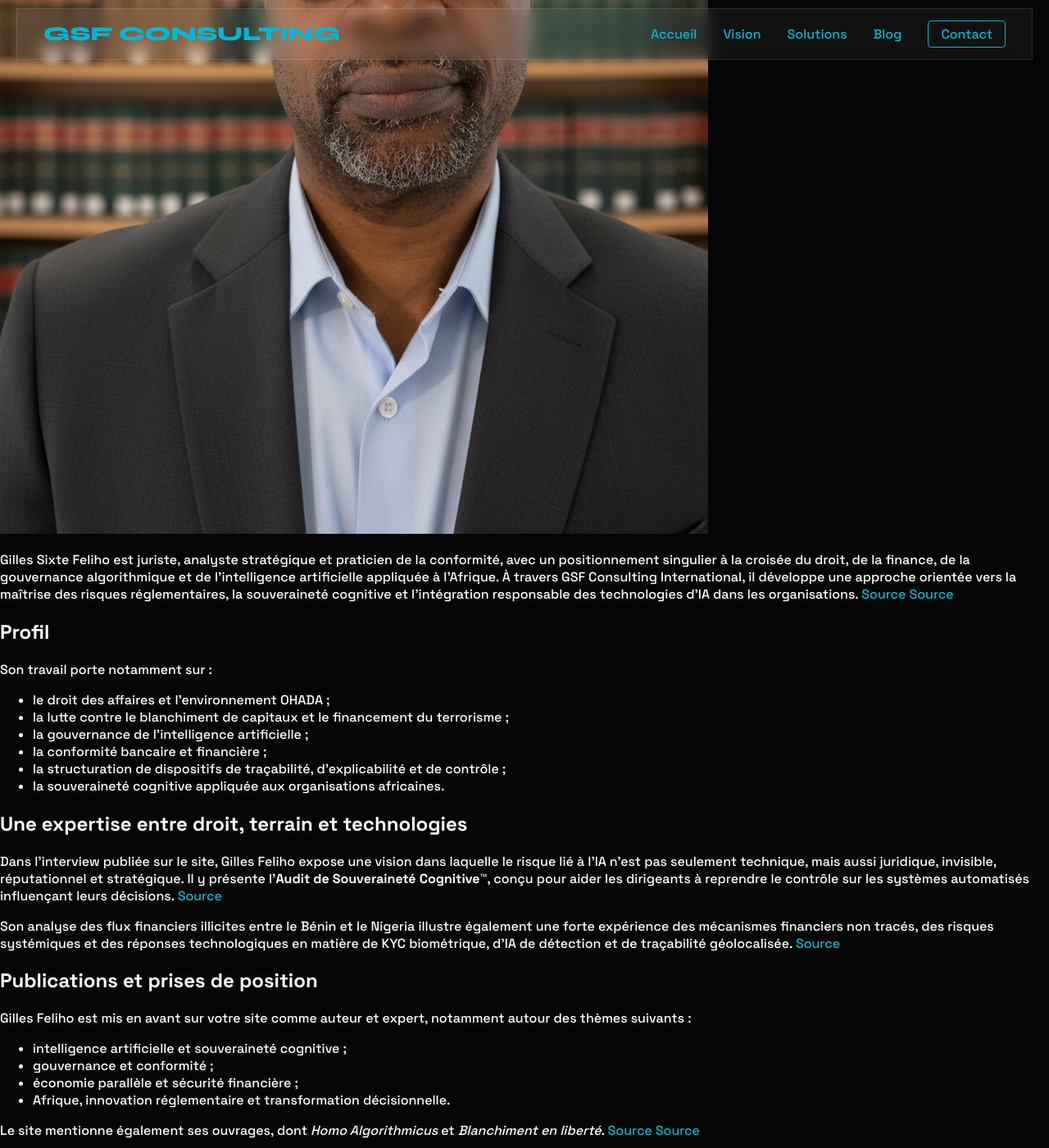
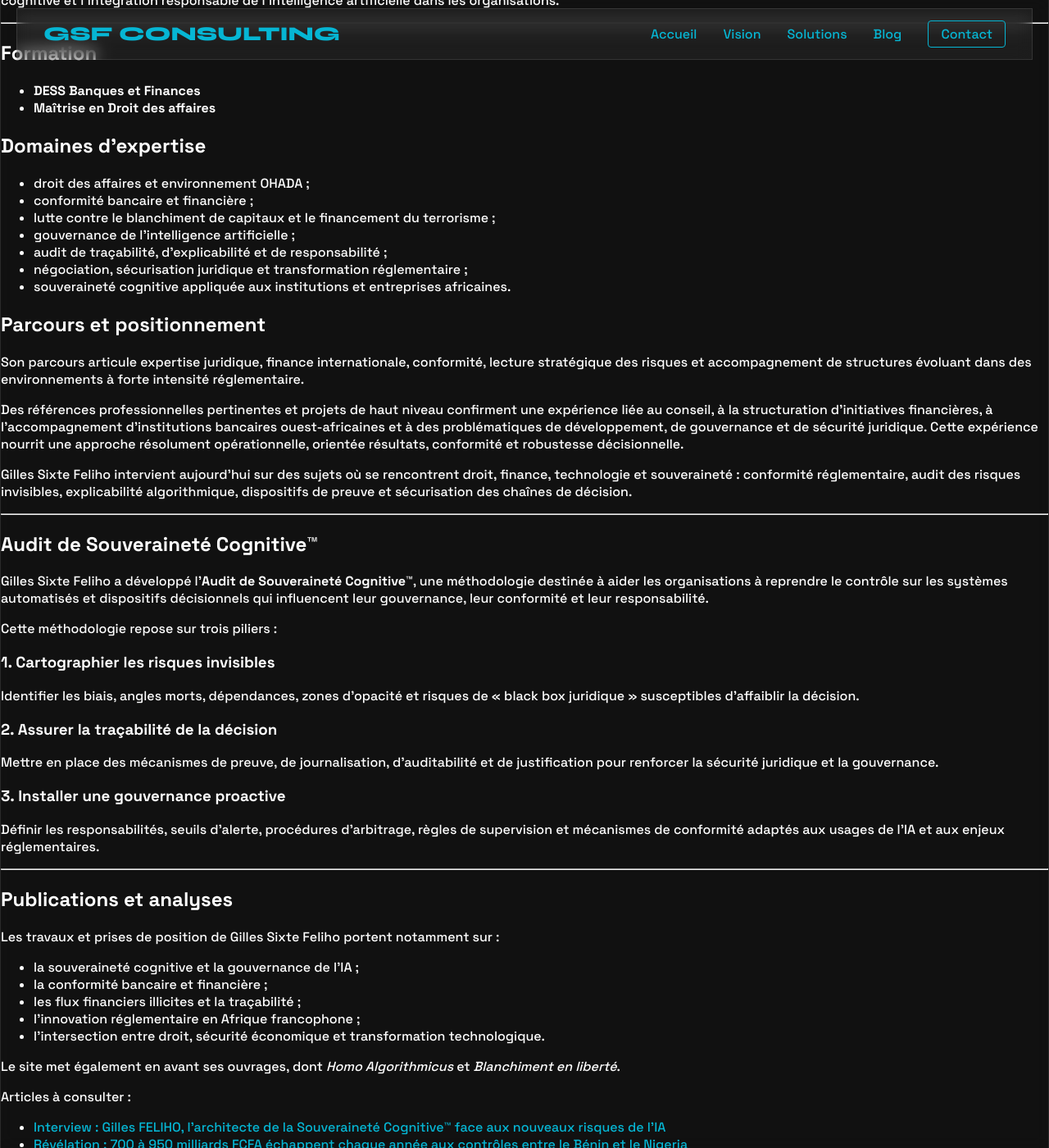
Before and after one commit to GSF-CONSULTING-INTERNATIONALE/.github.io-, a Jekyll site: the page built from gilles-feliho.md, in a window 1280 px wide and 1400 px high, scrolled down 699 px. Shown: the whole window at 82% size. Built offline with Jekyll 4.4.1, drawn with Linux system fonts in a browser that asks for light colours; some of the changed text lies outside the part shown.

Commit message:
Updated 1 file via CloudCannon.

```diff
--- a/gilles-feliho.md
+++ b/gilles-feliho.md
@@ -1,80 +1,152 @@
 ---
 layout: default
-title: "Gilles Feliho"
+title: "Gilles Sixte Feliho"
 permalink: /gilles-feliho/
-description: "Biographie, expertise, publications et domaines d'intervention de Gilles Sixte Feliho."
+description: "Gilles Sixte Feliho : expert en droit des affaires, conformité bancaire, lutte anti-blanchiment, gouvernance de l’intelligence artificielle et souveraineté cognitive en Afrique francophone."
+image: /uploads/gilles-sixte-feliho.jpg
 ---
 
-# Gilles Sixte Feliho
+<section class="legal-page">
+  <div class="container">
+    <div class="glass-card legal-card">
+      <p class="section-kicker">L’Expert</p>
+      <h1>Gilles Sixte Feliho</h1>
 
-![Gilles Sixte Feliho](/uploads/gilles-sixte-feliho.jpg)
+      <p style="text-align:center; margin: 30px 0;">
+        <img src="/uploads/gilles-sixte-feliho.jpg" alt="Gilles Sixte Feliho" style="max-width: 260px; width: 100%; border-radius: 14px; border: 1px solid rgba(6,182,212,0.25);">
+      </p>
 
-Gilles Sixte Feliho est juriste, analyste stratégique et praticien de la conformité, avec un positionnement singulier à la croisée du droit, de la finance, de la gouvernance algorithmique et de l’intelligence artificielle appliquée à l’Afrique. À travers GSF Consulting International, il développe une approche orientée vers la maîtrise des risques réglementaires, la souveraineté cognitive et l’intégration responsable des technologies d’IA dans les organisations. [Source](https://gsfconsultinginternational.com/) [Source](https://gsfconsultinginternational.com/analyses/interview-gilles-feliho-souverainete-cognitive/)
+      <p class="lead">
+        Gilles Sixte Feliho est juriste, analyste stratégique et praticien de la conformité,
+        avec un positionnement à la croisée du droit des affaires, de la finance, de la lutte
+        contre le blanchiment de capitaux, de la gouvernance algorithmique et de l’intelligence
+        artificielle appliquée à l’Afrique francophone.
+      </p>
 
-## Profil
+      <p>
+        À travers GSF Consulting International, il développe une approche centrée sur la maîtrise
+        des risques réglementaires, la traçabilité des décisions, la souveraineté cognitive et
+        l’intégration responsable de l’intelligence artificielle dans les organisations.
+      </p>
 
-Son travail porte notamment sur :
+      <hr class="soft-divider">
 
-- le droit des affaires et l’environnement OHADA ;
-- la lutte contre le blanchiment de capitaux et le financement du terrorisme ;
-- la gouvernance de l’intelligence artificielle ;
-- la conformité bancaire et financière ;
-- la structuration de dispositifs de traçabilité, d’explicabilité et de contrôle ;
-- la souveraineté cognitive appliquée aux organisations africaines.
+      <h2>Formation</h2>
+      <ul>
+        <li><strong>DESS Banques et Finances</strong></li>
+        <li><strong>Maîtrise en Droit des affaires</strong></li>
+      </ul>
 
-## Une expertise entre droit, terrain et technologies
+      <h2>Domaines d’expertise</h2>
+      <ul>
+        <li>droit des affaires et environnement OHADA ;</li>
+        <li>conformité bancaire et financière ;</li>
+        <li>lutte contre le blanchiment de capitaux et le financement du terrorisme ;</li>
+        <li>gouvernance de l’intelligence artificielle ;</li>
+        <li>audit de traçabilité, d’explicabilité et de responsabilité ;</li>
+        <li>négociation, sécurisation juridique et transformation réglementaire ;</li>
+        <li>souveraineté cognitive appliquée aux institutions et entreprises africaines.</li>
+      </ul>
 
-Dans l’interview publiée sur le site, Gilles Feliho expose une vision dans laquelle le risque lié à l’IA n’est pas seulement technique, mais aussi juridique, invisible, réputationnel et stratégique. Il y présente l’**Audit de Souveraineté Cognitive™**, conçu pour aider les dirigeants à reprendre le contrôle sur les systèmes automatisés influençant leurs décisions. [Source](https://gsfconsultinginternational.com/analyses/interview-gilles-feliho-souverainete-cognitive/)
+      <h2>Parcours et positionnement</h2>
+      <p>
+        Son parcours articule expertise juridique, finance internationale, conformité,
+        lecture stratégique des risques et accompagnement de structures évoluant dans des
+        environnements à forte intensité réglementaire.
+      </p>
 
-Son analyse des flux financiers illicites entre le Bénin et le Nigeria illustre également une forte expérience des mécanismes financiers non tracés, des risques systémiques et des réponses technologiques en matière de KYC biométrique, d’IA de détection et de traçabilité géolocalisée. [Source](https://gsfconsultinginternational.com/analyses/flux-financiers-illicites-benin-nigeria-950-milliards-fcfa/)
+      <p>
+        Des références professionnelles pertinentes et projets de haut niveau confirment une expérience
+        liée au conseil, à la structuration d’initiatives financières, à l’accompagnement d’institutions
+        bancaires ouest-africaines et à des problématiques de développement, de gouvernance et de sécurité
+        juridique. Cette expérience nourrit une approche résolument opérationnelle, orientée résultats,
+        conformité et robustesse décisionnelle.
+      </p>
 
-## Publications et prises de position
+      <p>
+        Gilles Sixte Feliho intervient aujourd’hui sur des sujets où se rencontrent droit, finance,
+        technologie et souveraineté : conformité réglementaire, audit des risques invisibles,
+        explicabilité algorithmique, dispositifs de preuve et sécurisation des chaînes de décision.
+      </p>
 
-Gilles Feliho est mis en avant sur votre site comme auteur et expert, notamment autour des thèmes suivants :
+      <hr class="soft-divider">
 
-- intelligence artificielle et souveraineté cognitive ;
-- gouvernance et conformité ;
-- économie parallèle et sécurité financière ;
-- Afrique, innovation réglementaire et transformation décisionnelle.
+      <h2>Audit de Souveraineté Cognitive™</h2>
+      <p>
+        Gilles Sixte Feliho a développé l’<strong>Audit de Souveraineté Cognitive™</strong>,
+        une méthodologie destinée à aider les organisations à reprendre le contrôle sur les systèmes
+        automatisés et dispositifs décisionnels qui influencent leur gouvernance, leur conformité
+        et leur responsabilité.
+      </p>
 
-Le site mentionne également ses ouvrages, dont *Homo Algorithmicus* et *Blanchiment en liberté*. [Source](https://gsfconsultinginternational.com/) [Source](https://www.amazon.fr/Blanchiment-libert%C3%A9-Comment-failles-b%C3%A9ninois-ebook/dp/B0FBKFJRZC)
+      <p>Cette méthodologie repose sur trois piliers :</p>
 
-## Méthodologie : Audit de Souveraineté Cognitive™
+      <h3>1. Cartographier les risques invisibles</h3>
+      <p>
+        Identifier les biais, angles morts, dépendances, zones d’opacité et risques de
+        « black box juridique » susceptibles d’affaiblir la décision.
+      </p>
 
-L’ASC™ repose sur trois piliers :
+      <h3>2. Assurer la traçabilité de la décision</h3>
+      <p>
+        Mettre en place des mécanismes de preuve, de journalisation, d’auditabilité et de justification
+        pour renforcer la sécurité juridique et la gouvernance.
+      </p>
 
-### 1. Cartographier les risques invisibles
-Identifier les biais, angles morts, zones de non-explicabilité, points de dépendance et risques de “black box juridique”.
+      <h3>3. Installer une gouvernance proactive</h3>
+      <p>
+        Définir les responsabilités, seuils d’alerte, procédures d’arbitrage, règles de supervision
+        et mécanismes de conformité adaptés aux usages de l’IA et aux enjeux réglementaires.
+      </p>
 
-### 2. Assurer la traçabilité de la décision
-Mettre en place des mécanismes de preuve, de journalisation, d’auditabilité et de justification des recommandations ou décisions assistées par IA.
+      <hr class="soft-divider">
 
-### 3. Installer une gouvernance proactive
-Définir les règles internes, les responsabilités, les seuils d’alerte, les procédures d’arbitrage et le pilotage de la conformité.
+      <h2>Publications et analyses</h2>
+      <p>
+        Les travaux et prises de position de Gilles Sixte Feliho portent notamment sur :
+      </p>
+      <ul>
+        <li>la souveraineté cognitive et la gouvernance de l’IA ;</li>
+        <li>la conformité bancaire et financière ;</li>
+        <li>les flux financiers illicites et la traçabilité ;</li>
+        <li>l’innovation réglementaire en Afrique francophone ;</li>
+        <li>l’intersection entre droit, sécurité économique et transformation technologique.</li>
+      </ul>
 
-Cette méthodologie est décrite dans l’interview comme un levier pour transformer une contrainte réglementaire en avantage stratégique. [Source](https://gsfconsultinginternational.com/analyses/interview-gilles-feliho-souverainete-cognitive/)
+      <p>
+        Le site met également en avant ses ouvrages, dont <em>Homo Algorithmicus</em>
+        et <em>Blanchiment en liberté</em>.
+      </p>
 
-## Références éditoriales du site
+      <p>
+        Articles à consulter :
+      </p>
+      <ul>
+        <li><a href="/analyses/interview-gilles-feliho-souverainete-cognitive/">Interview : Gilles FELIHO, l’architecte de la Souveraineté Cognitive™ face aux nouveaux risques de l’IA</a></li>
+        <li><a href="/analyses/flux-financiers-illicites-benin-nigeria-950-milliards-fcfa/">Révélation : 700 à 950 milliards FCFA échappent chaque année aux contrôles entre le Bénin et le Nigeria</a></li>
+      </ul>
 
-Articles à lire :
-- [Interview : Gilles FELIHO, l'architecte de la Souveraineté Cognitive™ face aux nouveaux risques de l'IA](/analyses/interview-gilles-feliho-souverainete-cognitive/)
-- [Révélation : 700 à 950 milliards FCFA échappent chaque année aux contrôles entre le Bénin et le Nigeria](/analyses/flux-financiers-illicites-benin-nigeria-950-milliards-fcfa/)
+      <hr class="soft-divider">
 
-## Présence professionnelle
+      <h2>Présence professionnelle</h2>
+      <p>
+        Profil LinkedIn :
+        <a href="https://fr.linkedin.com/in/gillesfelihoformateur" target="_blank" rel="noopener">
+          fr.linkedin.com/in/gillesfelihoformateur
+        </a>
+      </p>
 
-- LinkedIn : [Profil public Gilles Feliho](https://fr.linkedin.com/in/gillesfelihoformateur)
+      <h2>Contact</h2>
+      <p>
+        Pour toute demande de conseil, d’audit, d’intervention, de conférence ou de partenariat,
+        vous pouvez écrire à :
+        <a href="mailto:gilles.feliho@gsfconsultinginternational.com">gilles.feliho@gsfconsultinginternational.com</a>
+      </p>
 
-## Informations à compléter pour renforcer la page
-
-Ajoutez si possible :
-- CV détaillé ;
-- diplômes et certifications ;
-- affiliations professionnelles ;
-- interventions / conférences ;
-- publications académiques ou tribunes externes ;
-- distinctions ;
-- liens presse.
-
-## Contact
-
-Pour une demande d’intervention, d’audit, de conseil ou de conférence, utilisez la page d’accueil ou contactez GSF Consulting International via les coordonnées affichées sur le site. [Source](https://gsfconsultinginternational.com/)
+      <p>
+        Vous pouvez également <a href="/#contact">utiliser la page de contact</a>
+        ou <a href="/a-propos/">découvrir le cabinet</a>.
+      </p>
+    </div>
+  </div>
+</section>
```
